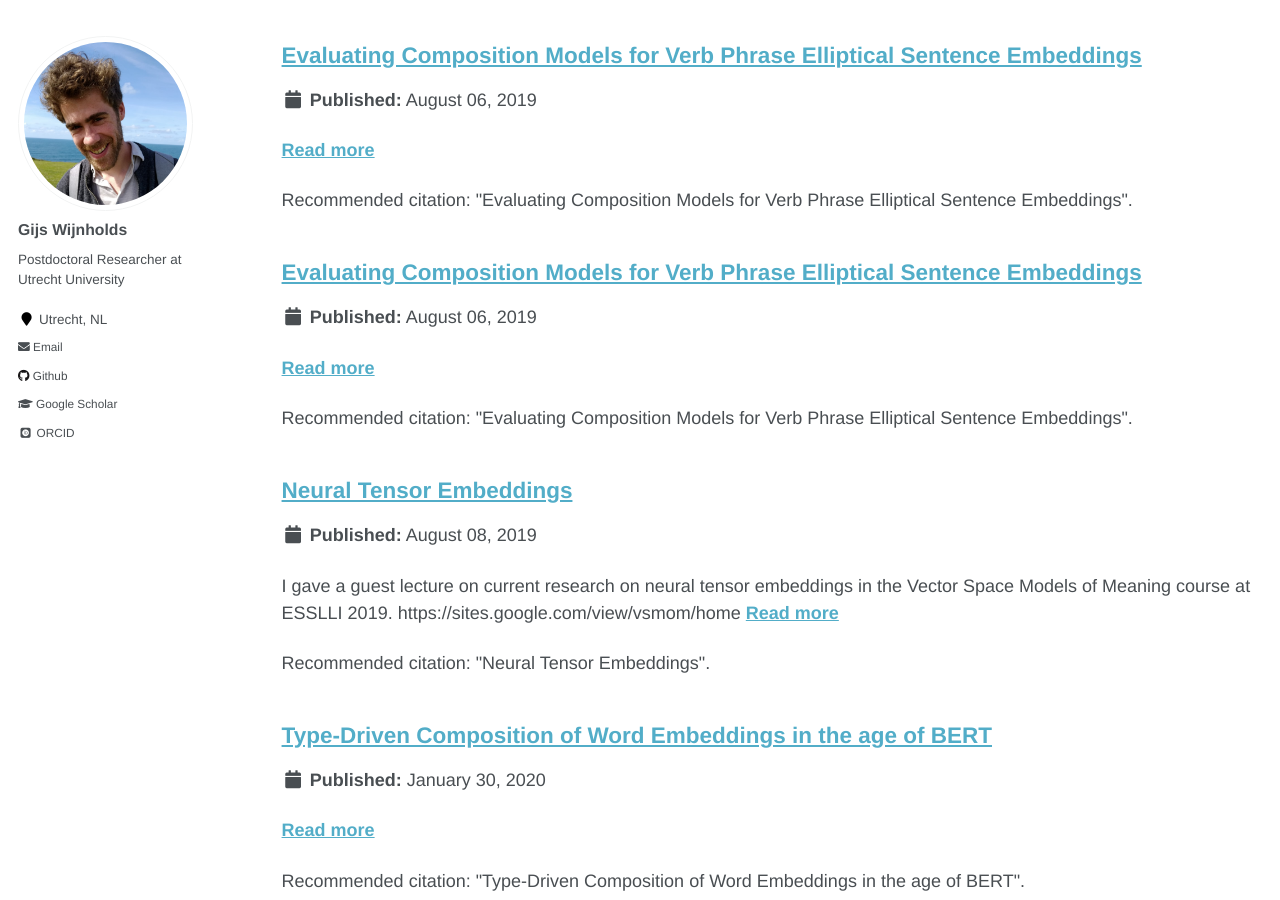
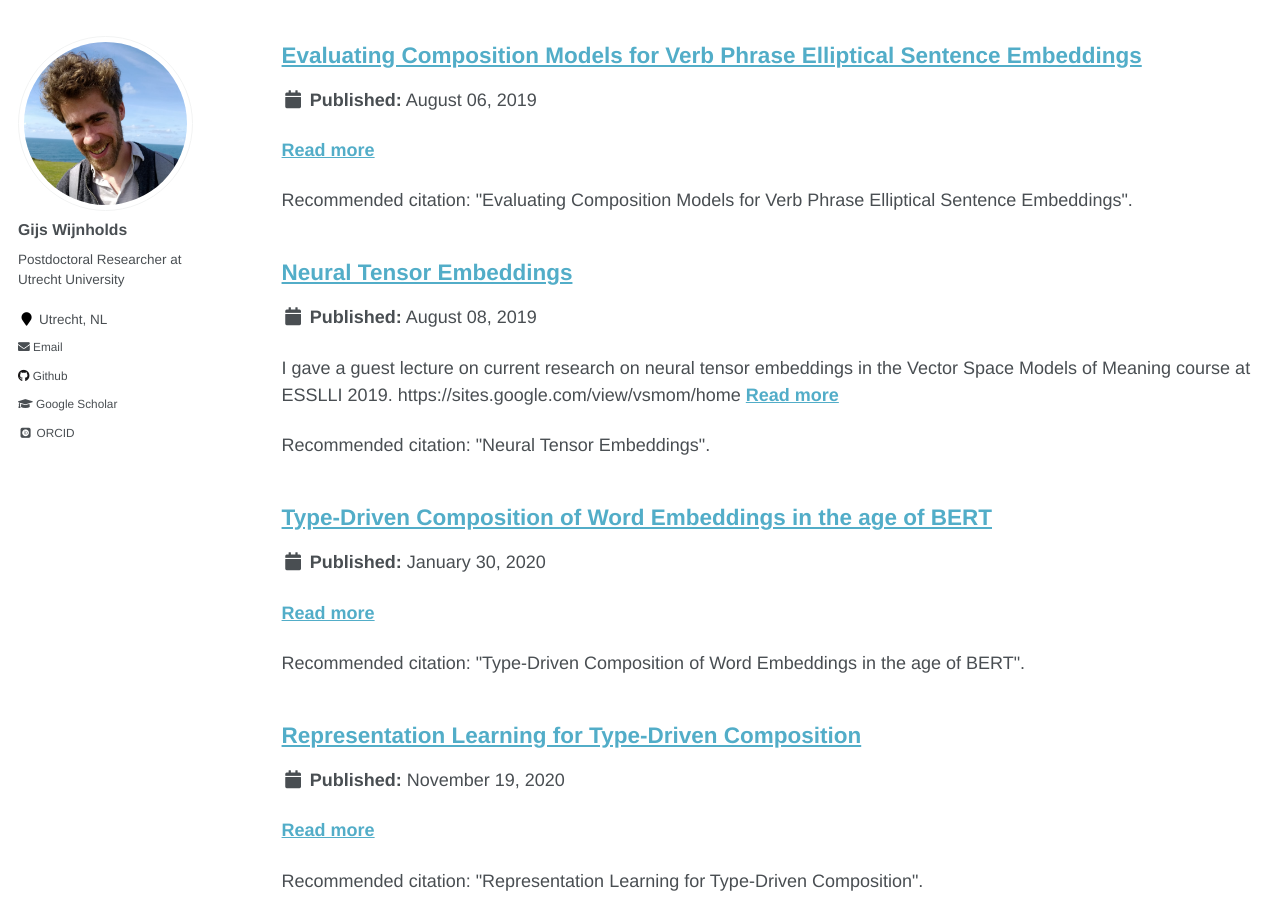
Before and after one commit to gijswijnholds/gijswijnholds.github.io, a Jekyll site: the page built from _pages/collection-archive.html, in a window 1280 px wide and 900 px high, scrolled down 10426 px. Built offline with Jekyll 4.4.1, drawn with Linux system fonts in a browser that asks for light colours; some web fonts are replaced; some of the changed text lies outside the part shown.

Commit message:
Fix typo's teaching

````diff
--- a/_talks/2019-08-06-talk-18.md
+++ /dev/null
@@ -1,12 +0,0 @@
----
-title: "Evaluating Composition Models for Verb Phrase Elliptical Sentence Embeddings"
-collection: talks
-type: "Workshop Presentation"
-permalink: /talks/2019-08-06-talk-18
-venue: "SEMSPACE 2019"
-date: 2019-08-06
-year: 2019
-location: "University of Latvia, Riga, Latvia"
-venue_url: "https://sites.google.com/view/semspace2019/"
-citation: '&quot;Evaluating Composition Models for Verb Phrase Elliptical Sentence Embeddings&quot;.'
----
--- a/_teaching/2019-2020-teaching-16.md
+++ b/_teaching/2020-2021-teaching-16.md
@@ -4,12 +4,12 @@
 role: "Lecturer"
 venue: "Utrecht University"
 years:
+ - "2019-2020"
  - "2020-2021"
- - "2019-2020"
 programme: "Artificial Intelligence"
 type: "Undergraduate"
 description: "Advanced course on grammar logics, formal semantics and distributional semantics."
-permalink: /teaching/2019-2020-teaching-16
+permalink: /teaching/2020-2021-teaching-16
 ---
 
 Advanced course on grammar logics, formal semantics and distributional semantics.
--- a/markdown_generator/talks.py
+++ b/markdown_generator/talks.py
@@ -33,6 +33,7 @@
 
 # In[3]:
 
+
 talks = pd.read_csv("talks.tsv", sep="\t", header=0)
 talks
 
@@ -61,6 +62,11 @@
 # This is where the heavy lifting is done. This loops through all the rows in the TSV dataframe, then starts to concatentate a big string (```md```) that contains the markdown for each type. It does the YAML metadata first, then does the description for the individual page.
 
 # In[5]:
+
+old_files = os.listdir("../_talks/")
+for f in old_files:
+    os.remove("../_talks/" + f)
+
 
 loc_dict = {}
 
--- a/markdown_generator/teaching.py
+++ b/markdown_generator/teaching.py
@@ -62,6 +62,11 @@
 
 # In[5]:
 
+old_files = os.listdir("../_teaching/")
+for f in old_files:
+    os.remove("../_teaching/" + f)
+
+
 loc_dict = {}
 
 for row, item in talks.iterrows():
--- a/markdown_generator/teaching.tsv
+++ b/markdown_generator/teaching.tsv
@@ -14,5 +14,5 @@
 Introduction to Artificial Intelligence	Undergraduate	Artificial Intelligence	Teaching Assistant	teaching-13	University of Amsterdam	2012-2013	A capita selecta course covering seminal papers/cases in Artificial Intelligence.
 Natural Language Processing	Undergraduate	Artificial Intelligence	Teaching Assistant	teaching-14	Utrecht University	2010-2011	An intermediate course on logical grammars and their semantics, from the basics of the Lambek Calculus to cutting-edge research topics.
 Language and Speech Technology	Undergraduate	Artificial Intelligence	Teaching Assistant	teaching-15	Utrecht University	2010-2011	Advanced course on techniques for language and speech technologies. Topics include formal languages (up to context-free languages), UNIX, hands on text-to-speech tutorials, Hidden Markov Models.
+Logical Grammars	Undergraduate	Artificial Intelligence	Lecturer	teaching-16	Utrecht University	2020-2021	Advanced course on grammar logics, formal semantics and distributional semantics.
 Logical Grammars	Undergraduate	Artificial Intelligence	Lecturer	teaching-16	Utrecht University	2019-2020	Advanced course on grammar logics, formal semantics and distributional semantics.
-Logical Grammars	Undergraduate	Artificial Intelligence	Lecturer	teaching-16	Utrecht University	2020-2021	Advanced course on grammar logics, formal semantics and distributional semantics.
````
